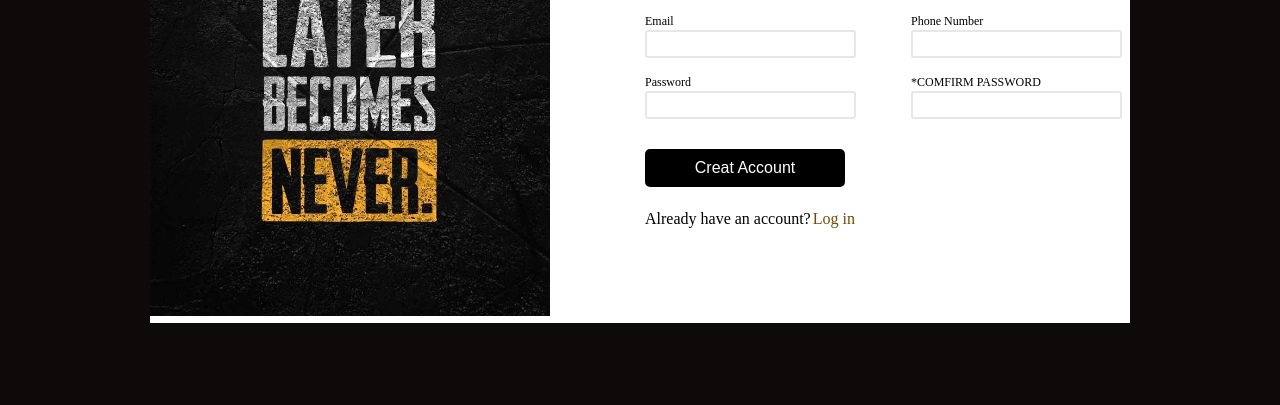
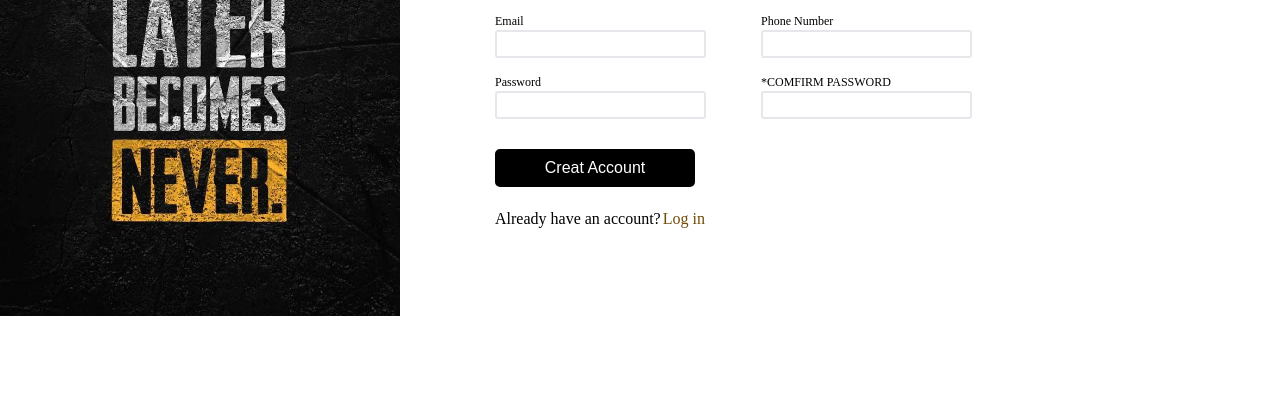
Before and after one commit to oyinadeolawoyin/The-Odin-project, a plain HTML site: page Sign-up-form/index.html in a window 1280 px wide. Shown: the part 395-800 px from the top of the page. Drawn offline with Linux system fonts and the light colour scheme; files whose address does not match are found by name.

Commit message:
done sign-up form

```diff
--- a/Sign-up-form/styles.css
+++ b/Sign-up-form/styles.css
@@ -15,7 +15,6 @@
 }
 
 body {
-    background-color: rgb(15, 10, 10);
     height: 100%;
     overflow: hidden;
 }
@@ -46,7 +45,6 @@ body > div > div {
 .img {
     width: 400px;
     height: 100%;
-    object-fit: cover;
 }
 
 #myodin {
@@ -60,8 +58,6 @@ body > div > div {
     gap: 95px;
 
     position: relative;
-    margin-left: 150px;
-    margin-right: 150px;
     height: 100%;
 
     background-color: white;
```
